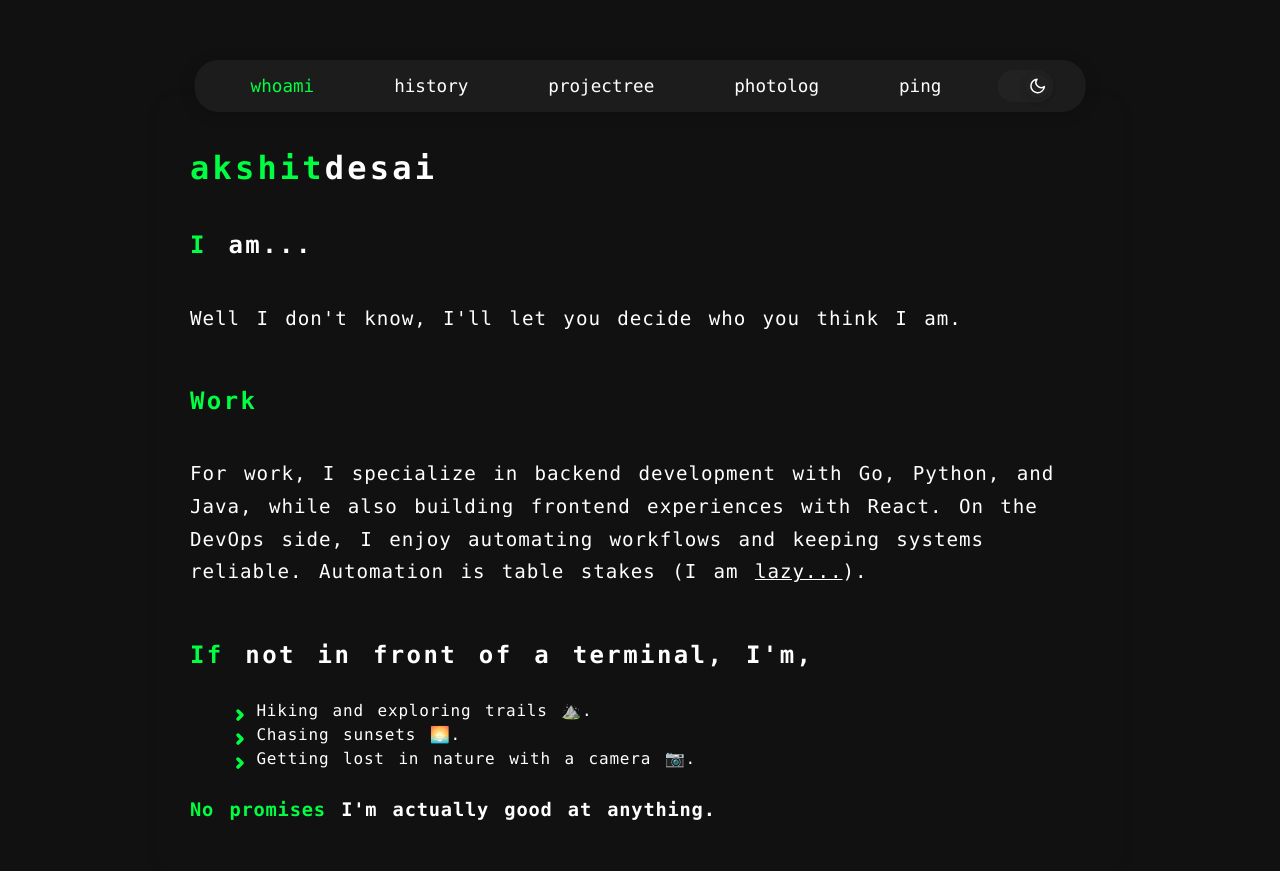
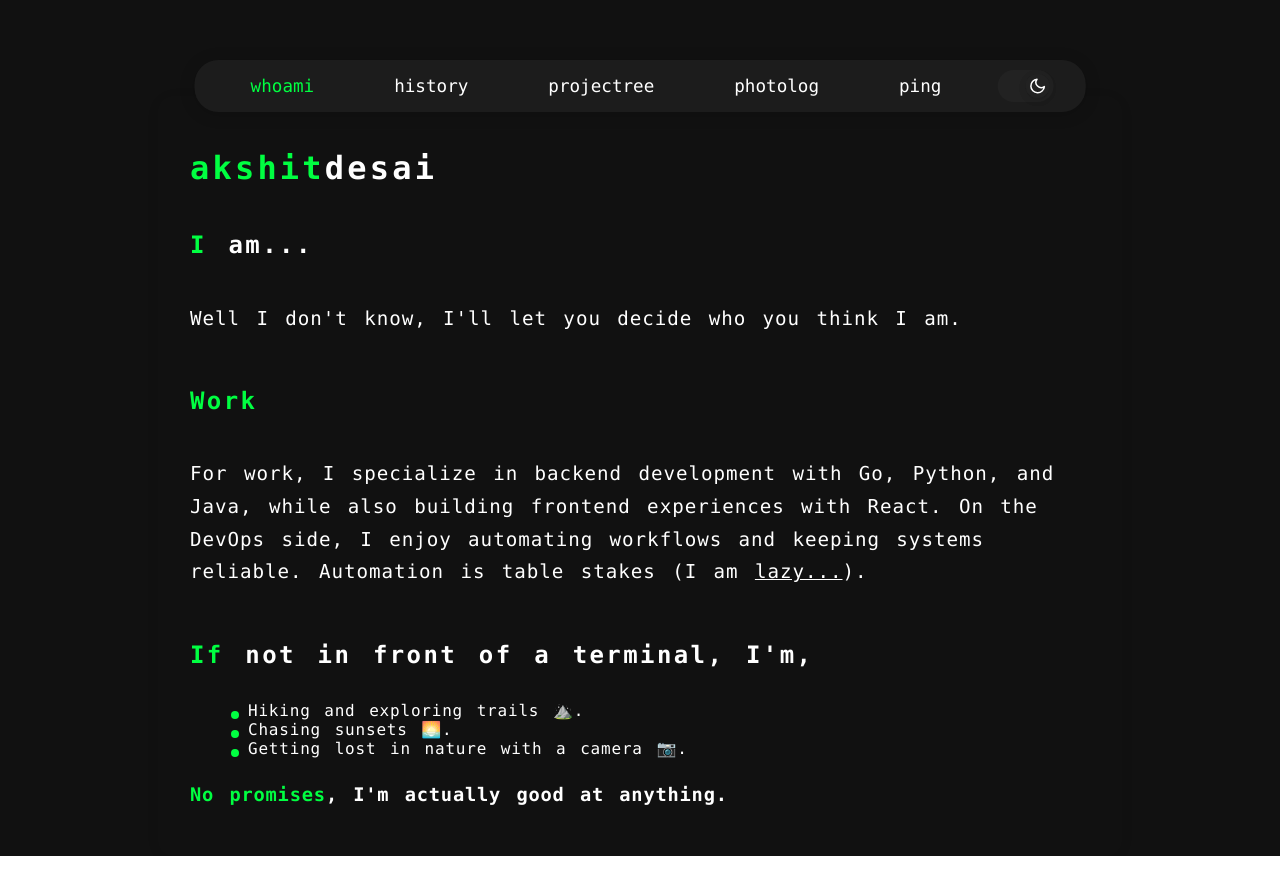
Before and after one commit to akshitdesai/akshitdesai.github.io, a React (Create React App) app: page / in a window 1280 px wide. Built offline with nearby package versions, Linux system fonts and the light colour scheme.

Commit message:
update typos

```diff
--- a/src/data/workexp.json
+++ b/src/data/workexp.json
@@ -29,7 +29,7 @@
 		"position": "Software Engineer, Backend Contract",
 		"description": [
 			"Founding member, worked on everything for AI-driven indoor/outdoor security camera products.",
-			"Engineered wrapper library, designed backend & db architracture, automated load tests, and integrated AWS IoT services."
+			"Engineered wrapper library, designed backend & db architecture, automated load tests, and integrated AWS IoT services."
 		]
 	},
 	{
@@ -39,8 +39,8 @@
         "colorN": 4,
 		"position": "Software Engineer, Contract",
 		"description": [
-            "Wrote unit and integration tests for golang backend services increased coverage from 0 to 90%.",
-            "Developed and impoved APIs for core backend services for old age home monitoring cameras."
+            "Wrote unit and integration tests for golang backend services, increased coverage from 0% to 90%.",
+            "Developed and improved APIs for core backend services for old age home monitoring cameras."
 		]
 	},
 	{
@@ -60,8 +60,8 @@
         "colorN": 3,
         "position": "Software Engineer",
         "description": [
-            "Optimized Golang-based ETL pipelines for Kroger Co, US, and its subsidiaries, handling daily traffic of 9 million+ users.",
-            "Introduced & engineered distributed locking mechanism, Data fix Scripts, DB-retry features, resolving data discrepancy errors."
+            "Optimized Golang-based ETL pipelines for Kroger Co., US, and its subsidiaries, handling daily traffic of 9 million+ users.",
+            "Engineered distributed locking mechanism, Data fix scripts, DB-retry features, resolving data discrepancy errors."
         ],
         "subExp":{
             "startDate": "12021-02",
--- a/src/pages/AboutMe.tsx
+++ b/src/pages/AboutMe.tsx
@@ -29,32 +29,11 @@ const AboutMe = () => (
     <h2><span className="secondary-text">If</span> not in front of a terminal, I'm,</h2>
     <div>
       <ul className="activities-list">
-        <li className="activity-item">
-          <span className="secondary-text activity-icon">
-            <svg width="20" height="20" viewBox="0 0 20 20">
-              <polyline points="8 6 12 10 8 14" fill="none" stroke="currentColor" strokeWidth="3.5" strokeLinecap="round" strokeLinejoin="round" />
-            </svg>
-          </span>
-          Hiking and exploring trails ⛰️.
-        </li>
-        <li className="activity-item">
-          <span className="secondary-text activity-icon">
-            <svg width="20" height="20" viewBox="0 0 20 20">
-              <polyline points="8 6 12 10 8 14" fill="none" stroke="currentColor" strokeWidth="3.5" strokeLinecap="round" strokeLinejoin="round" />
-            </svg>
-          </span>
-          Chasing sunsets 🌅.
-        </li>
-        <li className="activity-item">
-          <span className="secondary-text activity-icon">
-            <svg width="20" height="20" viewBox="0 0 20 20">
-              <polyline points="8 6 12 10 8 14" fill="none" stroke="currentColor" strokeWidth="3.5" strokeLinecap="round" strokeLinejoin="round" />
-            </svg>
-          </span>
-          Getting lost in nature with a camera 📷.
-        </li>
+  <li className="activity-item"><span className="secondary-text" style={{display: 'inline-flex', alignItems: 'center', height: '1em', marginRight: '0.5em'}}><svg width="10" height="10" viewBox="0 0 10 10" style={{display: 'block', transform: 'translateY(6px)'}}><circle cx="5" cy="5" r="4" fill="currentColor" /></svg></span>Hiking and exploring trails ⛰️.</li>
+  <li className="activity-item"><span className="secondary-text" style={{display: 'inline-flex', alignItems: 'center', height: '1em', marginRight: '0.5em'}}><svg width="10" height="10" viewBox="0 0 10 10" style={{display: 'block', transform: 'translateY(6px)'}}><circle cx="5" cy="5" r="4" fill="currentColor" /></svg></span>Chasing sunsets 🌅.</li>
+  <li className="activity-item"><span className="secondary-text" style={{display: 'inline-flex', alignItems: 'center', height: '1em', marginRight: '0.5em'}}><svg width="10" height="10" viewBox="0 0 10 10" style={{display: 'block', transform: 'translateY(6px)'}}><circle cx="5" cy="5" r="4" fill="currentColor" /></svg></span>Getting lost in nature with a camera 📷.</li>
       </ul>
-    </div>    <h3><span className="secondary-text">No promises</span> I'm actually good at anything.</h3>
+    </div>    <h3><span className="secondary-text">No promises</span>, I'm actually good at anything.</h3>
   </div>
 );
 
--- a/src/pages/History.tsx
+++ b/src/pages/History.tsx
@@ -145,7 +145,7 @@ const History = ({ theme }: HistoryProps) => {
                             : exp.subExp.startDate}
                           -{exp.subExp.endDate}
                         </span>
-                        <span className="history-company">
+                        <span className="history-company" style={{ display: 'inline-block', position: 'relative', top: '7px' }}>
                           {openIdx && openIdx.type === 'workexp' && openIdx.idx === idx
                             ? <>{colorFirstN(exp.subExp.company, exp.subExp.colorN)}</>
                             : exp.subExp.company}
```
